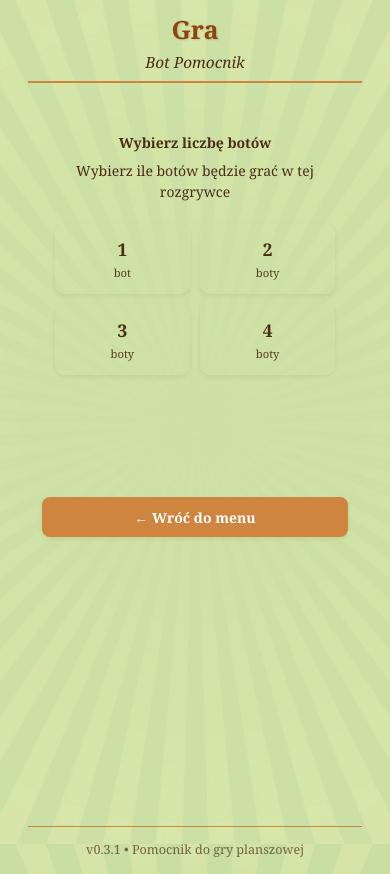
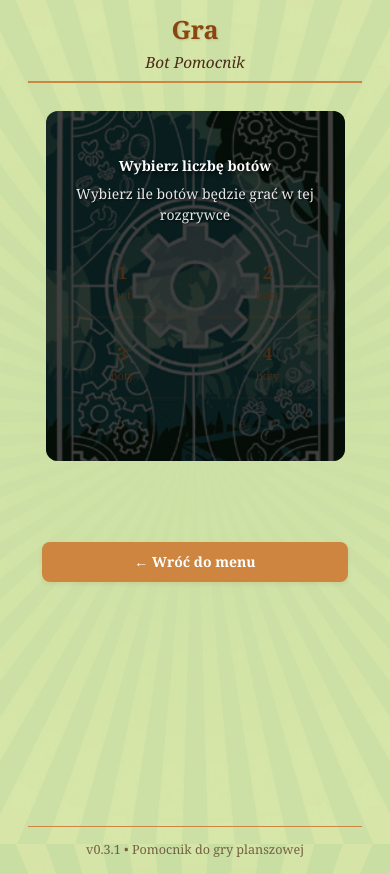
Before and after one commit to lukmarcus/spolka-zoo-bot-pomocnik, a React (Vite) app: page /game in a window 390 px wide. Built offline with nearby package versions, Linux system fonts and the light colour scheme.

Commit message:
two starting screens combined into one

```diff
--- a/src/pages/Game.module.css
+++ b/src/pages/Game.module.css
@@ -327,22 +327,51 @@
   }
 }
 
-/* v0.3.2 Improved Bot Selection Styles */
+/* v0.3.2 Improved Bot Selection Styles with Background */
 .botSelection {
   text-align: center;
   padding: 2rem 1rem;
+  background-size: cover;
+  background-position: center;
+  background-repeat: no-repeat;
+  border-radius: 16px;
+  position: relative;
+  min-height: 400px;
+  display: flex;
+  align-items: center;
+  justify-content: center;
+}
+
+.botSelection::before {
+  content: "";
+  position: absolute;
+  top: 0;
+  left: 0;
+  right: 0;
+  bottom: 0;
+  background: rgba(0, 0, 0, 0.75);
+  border-radius: 16px;
+  z-index: 1;
+}
+
+.botSelectionContent {
+  position: relative;
+  z-index: 2;
+  width: 100%;
 }
 
 .botSelection h3 {
-  color: var(--color-secondary);
+  color: white;
   margin-bottom: 0.5rem;
   font-size: var(--font-size-lg);
+  text-shadow: 2px 2px 4px rgba(0, 0, 0, 0.8);
 }
 
 .botSelection p {
   margin-bottom: 1.5rem;
-  color: var(--color-text);
+  color: rgba(255, 255, 255, 0.9);
   font-size: var(--font-size-base);
+  text-shadow: 1px 1px 2px rgba(0, 0, 0, 0.8);
 }
 
 .botButtons {
@@ -399,10 +428,11 @@
 }
 
 .selectedInfo {
-  color: var(--color-primary);
+  color: white;
   font-weight: 600;
   margin-bottom: 1rem;
   font-size: var(--font-size-base);
+  text-shadow: 1px 1px 2px rgba(0, 0, 0, 0.8);
 }
 
 .startGameButton {
@@ -415,6 +445,12 @@
 @media (max-width: 480px) {
   .botSelection {
     padding: 1.5rem 0.5rem;
+    min-height: 350px;
+    border-radius: 12px;
+  }
+
+  .botSelection::before {
+    border-radius: 12px;
   }
 
   .botButtons {
--- a/src/pages/Game.tsx
+++ b/src/pages/Game.tsx
@@ -64,6 +64,10 @@ const Game: React.FC = () => {
   const handleStartGame = () => {
     if (selectedBotCount) {
       game.selectBots(selectedBotCount);
+      // v0.3.2 Auto-draw first card to skip intermediate screen
+      setTimeout(() => {
+        game.drawCard();
+      }, 100); // Small delay to ensure state is updated
     }
   };
 
@@ -174,8 +178,14 @@ const Game: React.FC = () => {
               <div className={styles.noCard}>
                 {game.state.currentCardIndex === -1 ? (
                   !game.state.botsSelected ? (
-                    // v0.3.2 Improved Bot selection UI
-                    <div className={styles.botSelection}>
+                    // v0.3.2 Improved Bot selection UI with card background
+                    <div
+                      className={styles.botSelection}
+                      style={{
+                        backgroundImage: `url(${cardReverseImg})`,
+                      }}
+                    >
+                      <div className={styles.botSelectionContent}>
                         <h3>Wybierz liczbę botów</h3>
                         <p>Wybierz ile botów będzie grać w tej rozgrywce</p>
                         <div className={styles.botButtons}>
@@ -183,7 +193,9 @@ const Game: React.FC = () => {
                             <button
                               key={count}
                               className={`${styles.botOption} ${
-                              selectedBotCount === count ? styles.selected : ""
+                                selectedBotCount === count
+                                  ? styles.selected
+                                  : ""
                               }`}
                               onClick={() => handleBotSelection(count)}
                             >
@@ -209,24 +221,10 @@ const Game: React.FC = () => {
                           </div>
                         )}
                       </div>
+                    </div>
+                  ) : null // No intermediate screen, will auto-draw card
                 ) : (
-                    // Ready to start game
-                    <div className={styles.cardReverse}>
-                      <img
-                        src={cardReverseImg}
-                        alt="Zakryty stos kart"
-                        className={styles.cardReverseImage}
-                      />
-                      <h3>Gotowy do gry</h3>
-                      <p>
-                        {game.state.botCount === 1
-                          ? "1 bot, jedna talia"
-                          : `${game.state.botCount} boty, wspólna talia`}
-                      </p>
-                      <p>Naciśnij przycisk, aby wylosować pierwszą kartę.</p>
-                    </div>
-                  )
-                ) : (
+                  // Deck exhausted
                   <>
                     <h3>Koniec talii</h3>
                     <p>Naciśnij przycisk, aby przetasować i kontynuować grę.</p>
```
Lines whose indentation alone changed are shown as unchanged.
